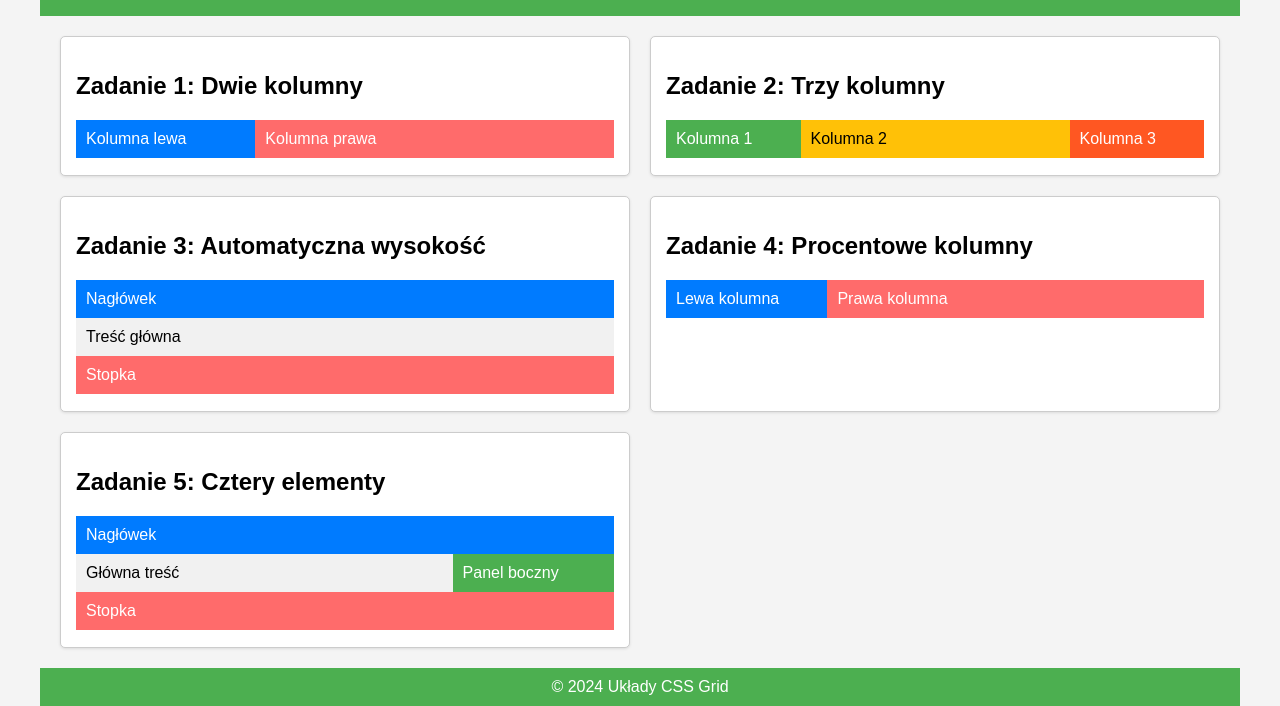
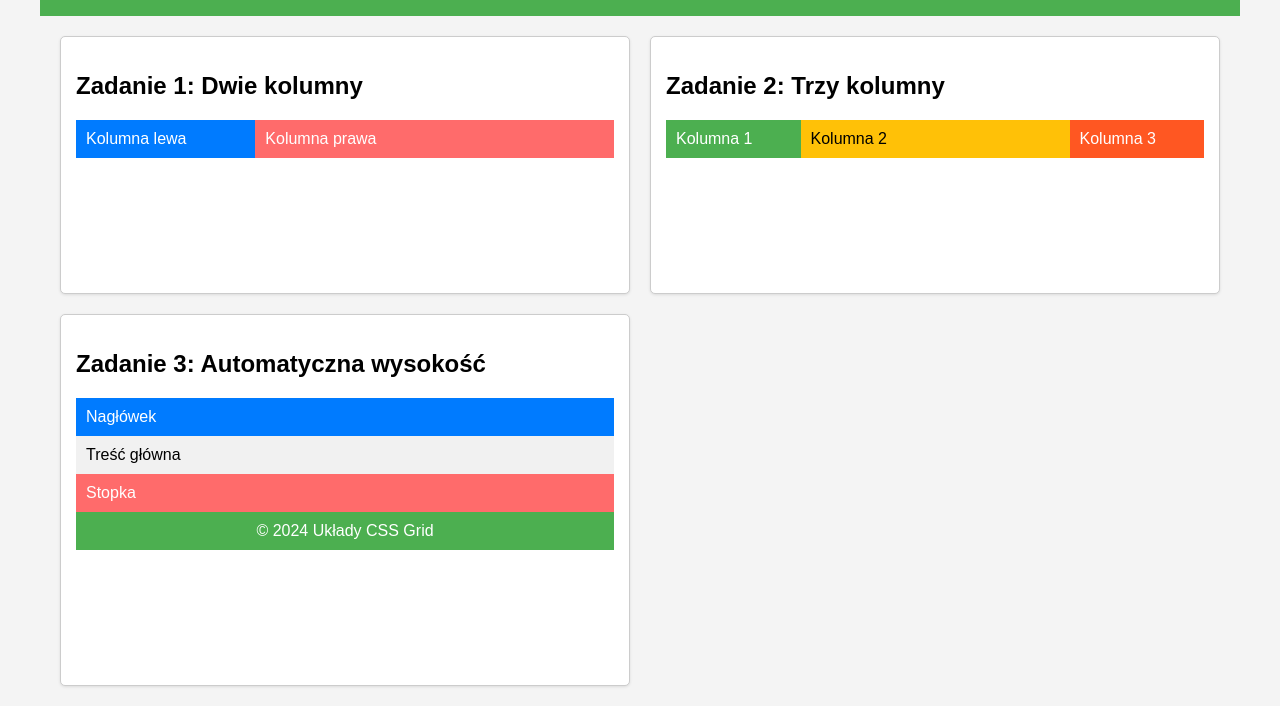
Before and after one commit to kapralremixxx/23123, a plain HTML site: page index.html in a window 1280 px wide. Shown: the part 94-800 px from the top of the page. Drawn offline with Linux system fonts and the light colour scheme.

Commit message:
Update index.html

```diff
--- a/index.html
+++ b/index.html
@@ -73,24 +73,6 @@
                     <div style="background-color: #F1F1F1; padding: 10px;">Treść główna</div>
                     <div style="background-color: #FF6B6B; color: white; padding: 10px;">Stopka</div>
                 </div>
-            </div>
-            <div class="task">
-                <h2>Zadanie 4: Procentowe kolumny</h2>
-                <div style="display: grid; grid-template-columns: 30% 70%;">
-                    <div style="background-color: #007BFF; color: white; padding: 10px;">Lewa kolumna</div>
-                    <div style="background-color: #FF6B6B; color: white; padding: 10px;">Prawa kolumna</div>
-                </div>
-            </div>
-            <div class="task">
-                <h2>Zadanie 5: Cztery elementy</h2>
-                <div style="display: grid; grid-template-rows: auto 1fr auto; grid-template-columns: 70% 30%;">
-                    <div style="grid-column: 1 / -1; background-color: #007BFF; color: white; padding: 10px;">Nagłówek</div>
-                    <div style="background-color: #F1F1F1; padding: 10px;">Główna treść</div>
-                    <div style="background-color: #4CAF50; color: white; padding: 10px;">Panel boczny</div>
-                    <div style="grid-column: 1 / -1; background-color: #FF6B6B; color: white; padding: 10px;">Stopka</div>
-                </div>
-            </div>
-        </div>
         <div class="footer">
             &copy; 2024 Układy CSS Grid
         </div>
```
